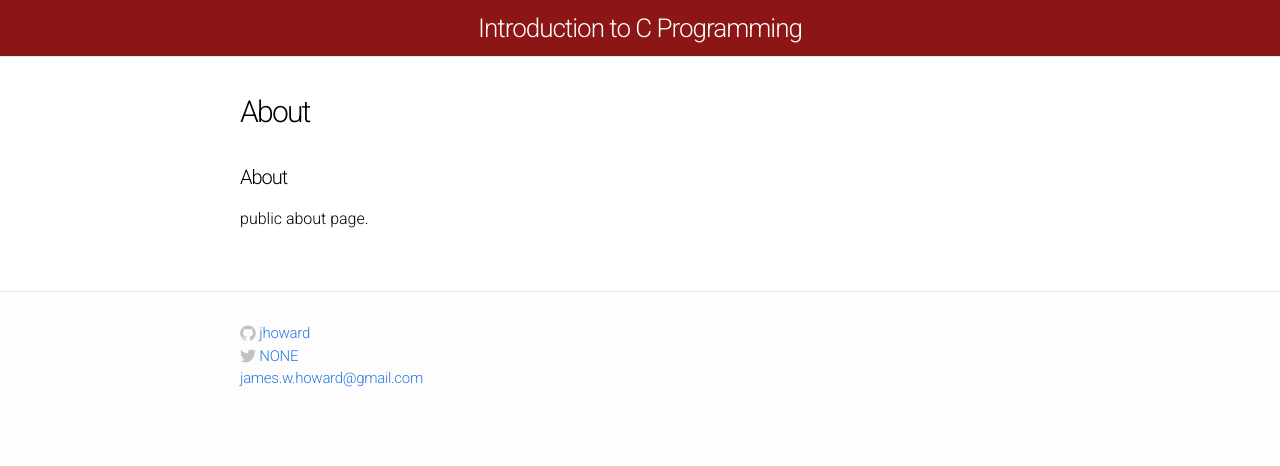
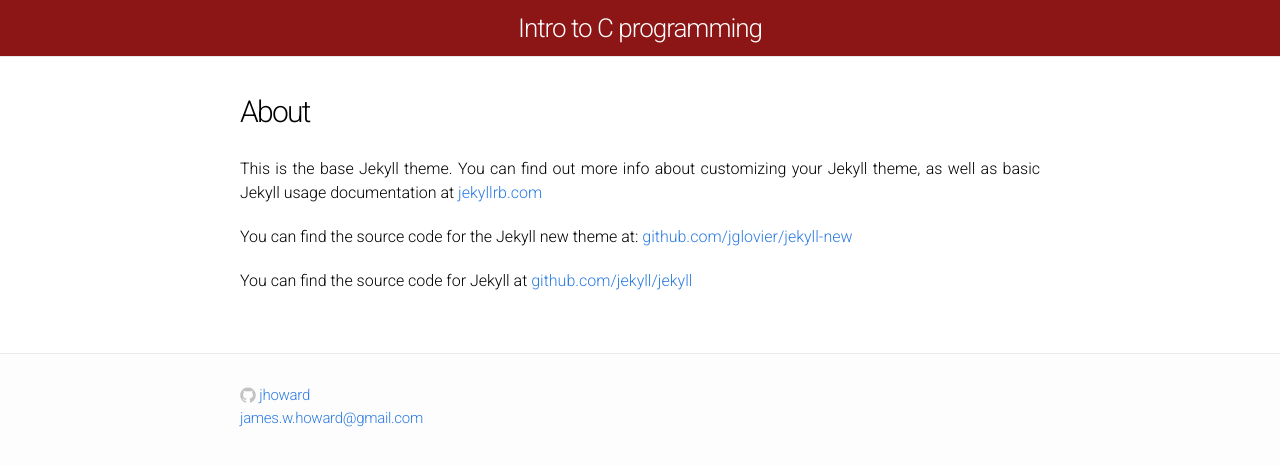
Before and after one commit to jhoward/jhoward.github.io, a Jekyll site: the page built from about.md, in a window 1280 px wide. Shown: the top 466 px of the page. Built offline with Jekyll 4.4.1, drawn with Linux system fonts in a browser that asks for light colours; Markdown is read by kramdown in place of the engine named in the settings.

Commit message:
Updated to run local jekyll server.

```diff
--- /dev/null
+++ b/Gemfile
@@ -0,0 +1,3 @@
+source 'https://rubygems.org'
+gem "jekyll"
+gem 'github-pages', group: :jekyll_plugins
--- a/_config.yml
+++ b/_config.yml
@@ -1,12 +1,11 @@
-## Site settings
-title: Introduction to C Programming
+# Site settings
+title: Intro to C programming
 email: james.w.howard@gmail.com
-description: "Introductory course in c programming.  Split into 10 modules.  Each module takes approximately 4 hours."
-baseurl: ""
-url: "http://jhoward.github.io"
-twitter_username: NONE
+description: Site for intro to c programming class.
+baseurl: "" # the subpath of your site, e.g. /blog/
+url: "jhoward.github.io" # the base hostname & protocol for your site
+#twitter_username: jekyllrb
 github_username:  jhoward
 
 # Build settings
-markdown: redcarpet
-permalink: pretty
+markdown: kramdown
--- a/about.md
+++ b/about.md
@@ -4,6 +4,8 @@
 permalink: /about/
 ---
 
-#### About
+This is the base Jekyll theme. You can find out more info about customizing your Jekyll theme, as well as basic Jekyll usage documentation at [jekyllrb.com](http://jekyllrb.com/)
 
-public about page.
+You can find the source code for the Jekyll new theme at: [github.com/jglovier/jekyll-new](https://github.com/jglovier/jekyll-new)
+
+You can find the source code for Jekyll at [github.com/jekyll/jekyll](https://github.com/jekyll/jekyll)
--- a/feed.xml
+++ b/feed.xml
@@ -7,7 +7,7 @@
     <title>{{ site.title | xml_escape }}</title>
     <description>{{ site.description | xml_escape }}</description>
     <link>{{ site.url }}{{ site.baseurl }}/</link>
-    <atom:link href="{{ "/feed.xml" | prepend: site.baseurl | prepend: site.url }}" rel="self" type="application/rss+xml"/>
+    <atom:link href="{{ "/feed.xml" | prepend: site.baseurl | prepend: site.url }}" rel="self" type="application/rss+xml" />
     <pubDate>{{ site.time | date_to_rfc822 }}</pubDate>
     <lastBuildDate>{{ site.time | date_to_rfc822 }}</lastBuildDate>
     <generator>Jekyll v{{ jekyll.version }}</generator>
--- a/index.html
+++ b/index.html
@@ -3,7 +3,6 @@
 ---
 
 <div class="home">
-  <div class="materials-wrap">
 
   <h1 class="page-heading">Posts</h1>
 
@@ -22,4 +21,3 @@
   <p class="rss-subscribe">subscribe <a href="{{ "/feed.xml" | prepend: site.baseurl }}">via RSS</a></p>
 
 </div>
-</div>
```
Also changed, not shown: _posts/lec_04.md (+1 -2 lines), Gemfile.lock (added), 1 other file. Lines whose indentation alone changed are shown as unchanged.
